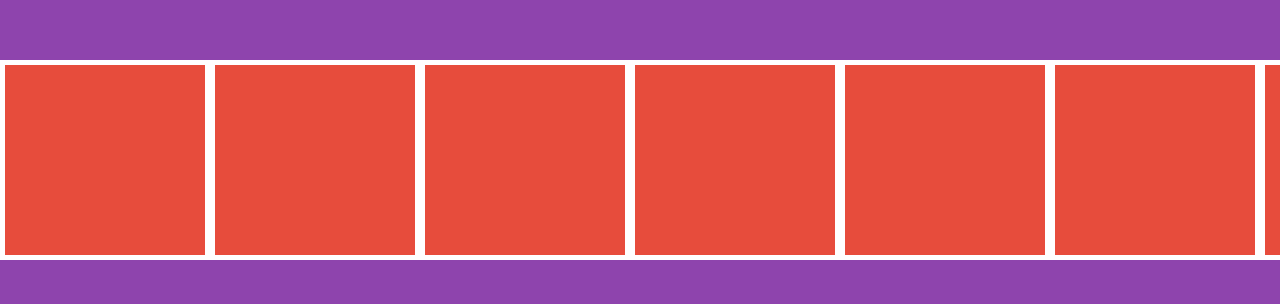
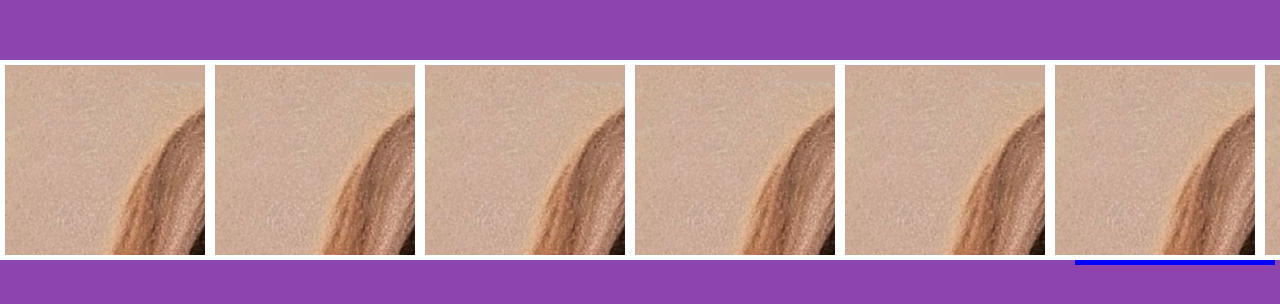
Before and after one commit to afleischer/Newcomb, a website: page FlexPage.html in a window 1280 px wide. Shown: the part 240-544 px from the top of the page. Drawn offline with Linux system fonts and the light colour scheme.

Commit message:
adding css flex

```diff
--- a/flex_style_test.css
+++ b/flex_style_test.css
@@ -34,6 +34,7 @@ body {
   background-color: #e74c3c;
   min-width: 200px;
   margin: 5px;
+  background-image: url('./img/Linda - FPO.png');
 }
 
 .absolute-card--content {
@@ -41,5 +42,7 @@ body {
   min-width: 200px;
   margin: 5px;
   position:absolute;
-
+  height: 200px;
+  right: 0;
+  z-index: -1;
 }
```
Also changed, not shown: style.css (+5 -3 lines).
